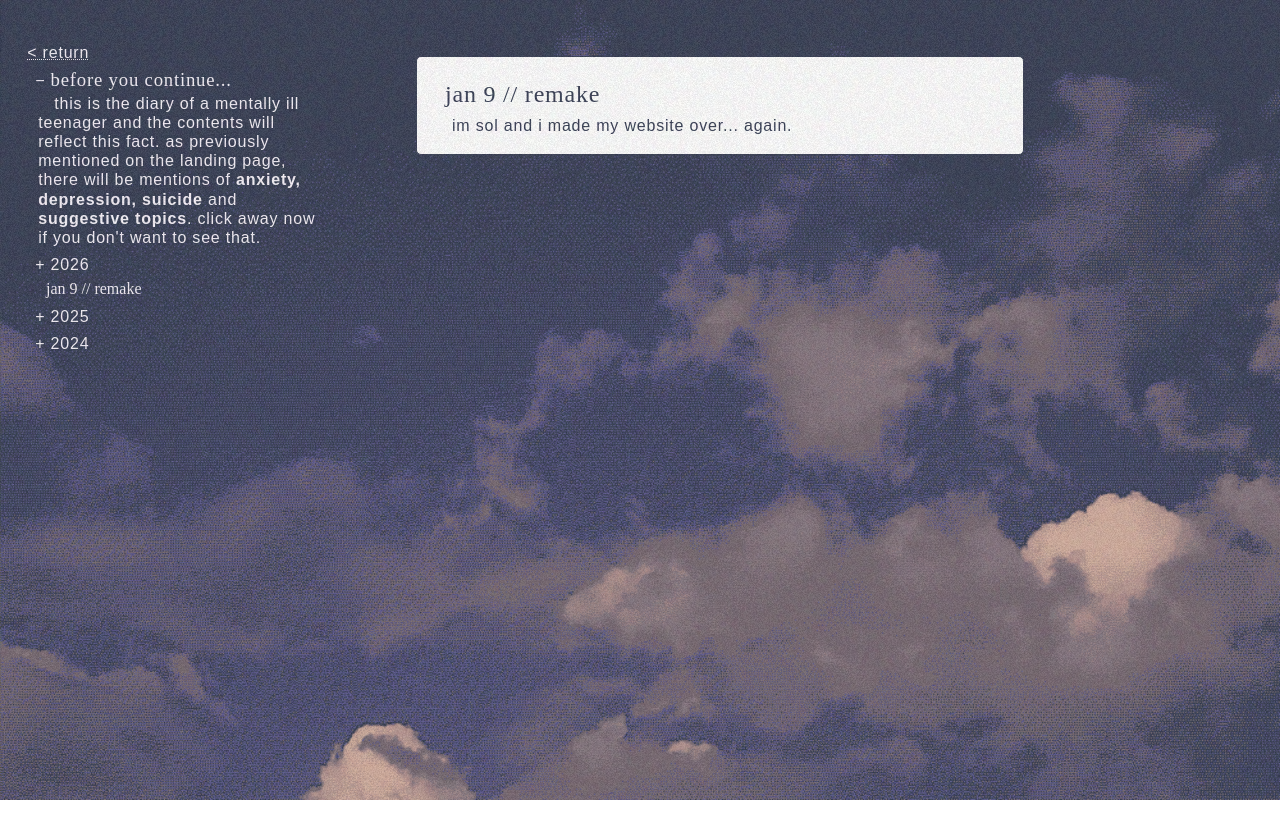
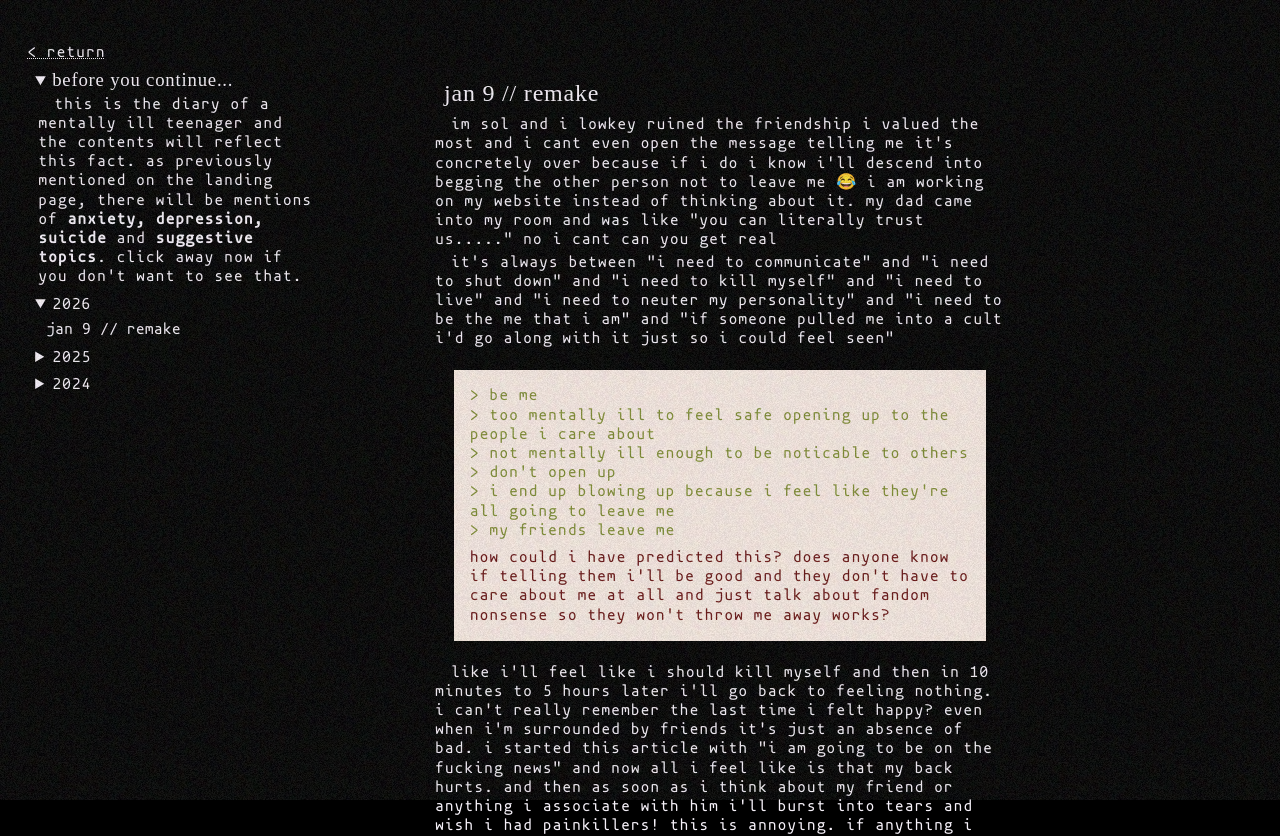
Before and after one commit to starlit05/website, a plain HTML site: page sol.nekoweb.org/diary.html in a window 1280 px wide. Shown: the top 836 px of the page. Before the commit the page ends 800 px from the top, so only its background shows below. Drawn offline with nearby package versions, Linux system fonts and the light colour scheme; a web font is replaced by a local one.

Commit message:
new diary entry

```diff
--- a/sol.nekoweb.org/dark.css
+++ b/sol.nekoweb.org/dark.css
@@ -1,5 +1,5 @@
 :root {
-  --bg-color:#181a1b;
+  --bg-color:black;
   --whitey:#f6f1f9;
   --link-color:#b7b8f5;
 }
--- a/sol.nekoweb.org/diary.html
+++ b/sol.nekoweb.org/diary.html
@@ -7,14 +7,14 @@
   <title>diary</title>
   <meta name="description" content="peek into my brain">
   <link rel="stylesheet" href="style.css">
-  <link rel="preconnect" href="https://fonts.googleapis.com">
-  <link rel="preconnect" href="https://fonts.gstatic.com" crossorigin>
   <script src="tab.js"></script>
   <script src="https://ajax.googleapis.com/ajax/libs/jquery/1.7/jquery.min.js"></script>
   <script src="tooltip.js"></script>
 
   <style>
-    #container {font-family:sans-serif; width:80vw; margin-inline:0;}
+    :root {--bg-color:black; --font-color:#f6f1f9}
+    body {background:var(--bg-color);}
+    #container {width:80vw; margin-inline:0;}
 
     nav {
       position:fixed;
@@ -25,25 +25,28 @@
     }
 
     details {margin:.5em;}
-    summary::marker, :is(::-webkit-details-marker) {content: "+ "; color:var(--darker);}
-    details[open]:first-of-type summary::marker {content: "− "; color:var(--darker)}
+    /*summary::marker, :is(::-webkit-details-marker) {content: "+ ";;}
+    details[open]:first-of-type summary::marker {content: "− ";}*/
 
     button {
       display:block;
       border:none;
       background:none;
       color:inherit;
+      font-family:'Monofoki';
       font-size:inherit;
       text-align:left;
       margin:.3em;
     }
-    button:hover {cursor:cell; margin-left:.5em;}
-    button:hover:before {content:"> ";}
+    button:hover {
+      background-color:var(--link-color);
+      color:var(--bg-color);
+      cursor:cell;
+      /*margin-left:.5em;*/
+    }
+    /*button:hover:before {content:"> ";}*/
 
     #posts {
-      border:1px solid;
-      border-radius:5px;
-      background:white;
       width:45vw;
       padding:1em;
       margin-top:3vh;
@@ -56,8 +59,12 @@
     p {text-indent:1em;}
     a {color:inherit; text-decoration-color:var(--mauve);}
 
-    blockquote>p:first-of-type:before {content:"“ "}
-    blockquote>p:first-of-type:after {content:" ”"}
+    blockquote {
+      border-left: var(--link-color) 3px solid;
+      padding: 0 1rem;
+      width:50%;
+    }
+    cite {display: block; text-align: right;}
     blockquote p:first-of-type {text-indent:0;}
 
     .spoiler {background-color:var(--bg-color); color:var(--bg-color);} .spoiler:hover {color:var(--font-color);}
@@ -72,7 +79,7 @@
 <body>
   <div id="container">
     <div class="flex">
-      <nav class="txtbrd">
+      <nav>
         <a href="javascript:history.back()">&lt; return</a>
 
         <details open>
@@ -140,7 +147,15 @@
       <section id="posts">
         <article id="jan_9_26" class="bit">
           <h2>jan 9 // remake</h2>
-            <p>im sol and i made my website over... again.</p>
+            <p>im sol and i lowkey ruined the friendship i valued the most and i cant even open the message telling me it's concretely over because if i do i know i'll descend into begging the other person not to leave me 😂 i am working on my website instead of thinking about it. my dad came into my room and was like "you can literally trust us....." no i cant can you get real</p>
+            <p>it's always between "i need to communicate" and "i need to shut down" and "i need to kill myself" and "i need to live" and "i need to neuter my personality" and "i need to be the me that i am" and "if someone pulled me into a cult i'd go along with it just so i could feel seen"</p>
+            <div class="gtxt">
+              &gt; be me<br>&gt; too mentally ill to feel safe opening up to the people i care about<br>&gt; not mentally ill enough to be noticable to others<br>&gt; don't open up<br>&gt; i end up blowing up because i feel like they're all going to leave me<br>&gt; my friends leave me
+              <span>how could i have predicted this? does anyone know if telling them i'll be good and they don't have to care about me at all and just talk about fandom nonsense so they won't throw me away works?</span>
+            </div>
+            <p>like i'll feel like i should kill myself and then in 10 minutes to 5 hours later i'll go back to feeling nothing. i can't really remember the last time i felt happy? even when i'm surrounded by friends it's just an absence of bad. i started this article with "i am going to be on the fucking news" and now all i feel like is that my back hurts. and then as soon as i think about my friend or anything i associate with him i'll burst into tears and wish i had painkillers! this is annoying. if anything i just wish there were words i could say without holding back and being worried that i'll somehow say something as horrible as i did on halloween and ruin it all BUT at least that won't happen because i'm not gonna be able to say anything !! if i don't talk to any of my friends it'll save me the effort of pushing them away via a painful method lol</p>
+            <p>okay now for good things. um i'm going to therapy next monday and i think i'm missing spanish (yay) i find it hard to care about my academics when there's the feeling in the back of my chest telling me that since i'm gonna kill myself i shouldn't put effort in. i had mac n cheese today. itty was soft and nice to pet. i found a nice font for my website. i did some research into the symptoms of BPD and i am not fond of how much of them i fit. &gt; claims to not want people to leave me &gt; mistreat them and they leave me. who could have predicted this</p>
+            <p>now i'm feeling better because i looked at things online. i didn't even want them but it was good* to get my mind off things. i tried watching Pokemon Origins but i didn't like the artstyle and the free website i was watching it on had the english dub perma-enabled. boo. now i'm reading love bullet after procrastinating on it for a while. tomorrow or the day after that i might call with a friend so i can play windows games on my mac and i'll get to play limbus company. i guess it'll be an excersize in "do something associated with him and not spiral." i have a feeling i will lose.</p>
         </article>
 
         <article id="dec_11_25" class="bit">
--- a/sol.nekoweb.org/style.css
+++ b/sol.nekoweb.org/style.css
@@ -134,6 +134,14 @@ h5 {
 
 .note {border-color:var(--blue); &>h2 {color:var(--blue)}}
 
+.gtxt {
+  border:1px solid black;
+  background-color:#f6e9e1;
+  color:#7e8c32;
+  padding:1em;
+  margin:1.3em;
+} .gtxt span {display:block; color:#681413; margin-top:1vh;}
+
 .bit:not(:first-child) {display:none;}
 
 p {/*text-indent:1em;*/ margin:3px;}
```
Also changed, not shown: 1 other file.
